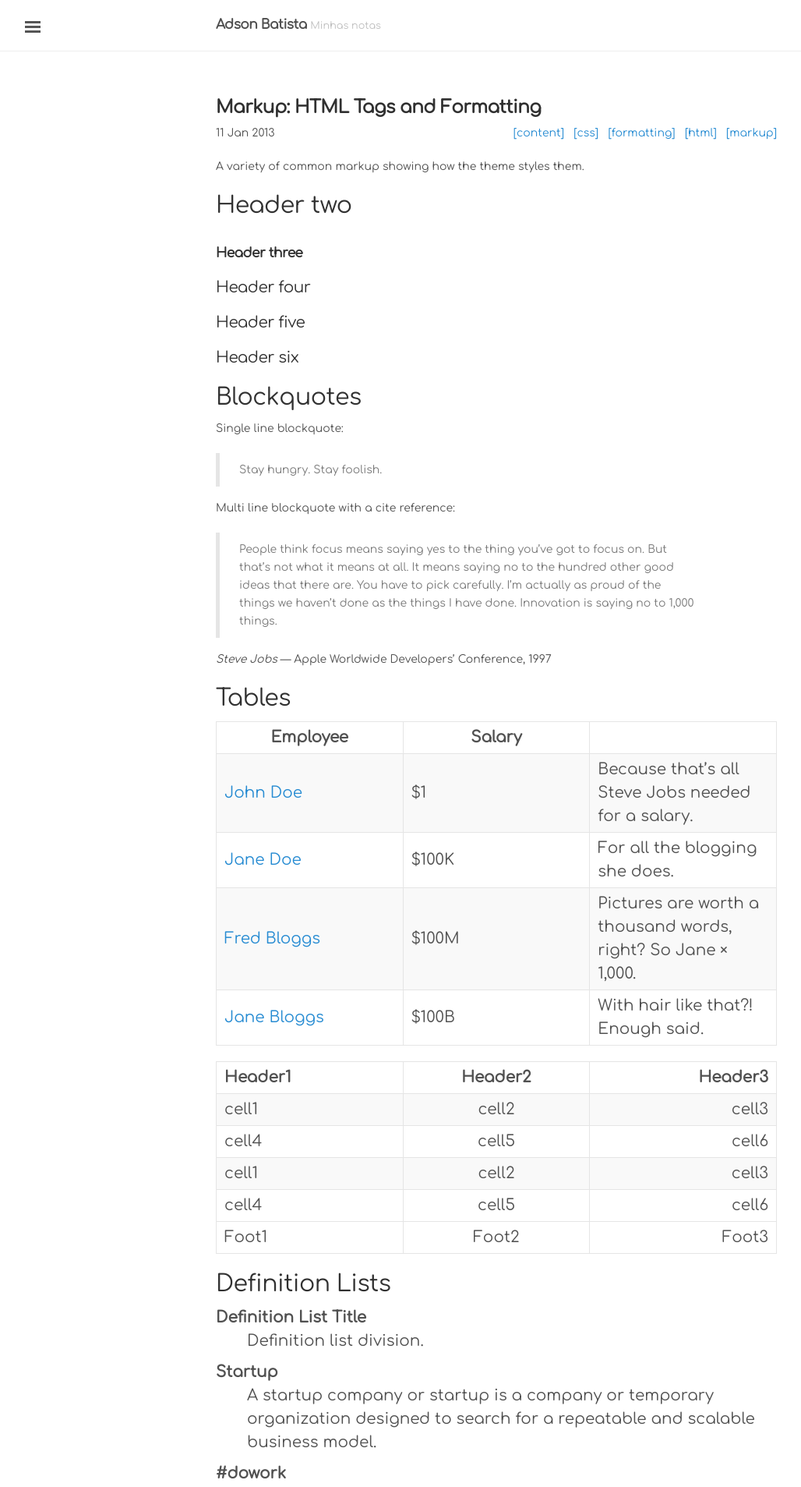
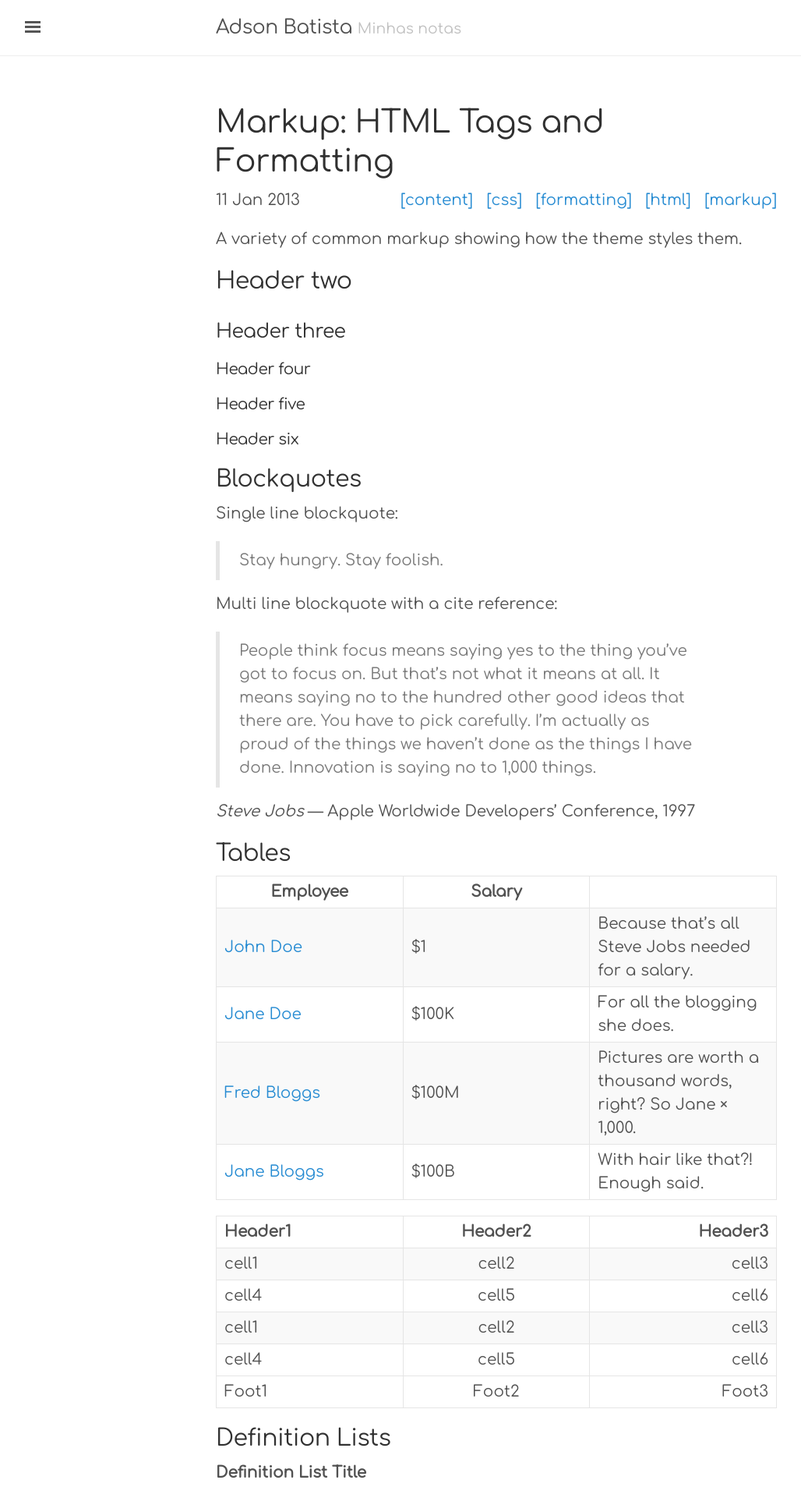
Before and after one commit to AdsonBatista/AdsonBatista.github.io, a Jekyll site: the page built from _posts/2013-01-11-markup-html-tags-and-formatting.md, in a window 1280 px wide. Shown: the top 1907 px of the page at 78% size, without its empty margins (3-1031 px from the left). Built offline with Jekyll 4.4.1, drawn with Linux system fonts in a browser that asks for light colours; our own code applies the rules of GitHub Pages for plain Markdown files.

Commit message:
imagetest

```diff
--- a/public/css/lanyon.css
+++ b/public/css/lanyon.css
@@ -48,55 +48,11 @@ html {
 }
 
 h1, h2, h3, h4, h5, h6 {
+  font-family: Comfortaa;
   font-weight: 400;
   color: #313131;
   letter-spacing: -.025rem;
 }
-h1 {
-	font-family: Comfortaa;
-	font-size: 23px;
-	font-style: normal;
-	font-variant: normal;
-	font-weight: 700;
-	line-height: 23px;
-}
-
-h3 {
-	font-family: Comfortaa;
-	font-size: 17px;
-	font-style: normal;
-	font-variant: normal;
-	font-weight: 700;
-	line-height: 23px;
-}
-
-p {
-	font-family: Comfortaa;
-	font-size: 14px;
-	font-style: normal;
-	font-variant: normal;
-	font-weight: 400;
-	line-height: 23px;
-}
-
-blockquote {
-	font-family: Comfortaa;
-	font-size: 17px;
-	font-style: normal;
-	font-variant: normal;
-	font-weight: 400;
-	line-height: 23px;
-}
-
-pre {
-	font-family: Comfortaa;
-	font-size: 11px;
-	font-style: normal;
-	font-variant: normal;
-	font-weight: 400;
-	line-height: 23px;
-}
-
 
 /*
  * Wrapper
```
